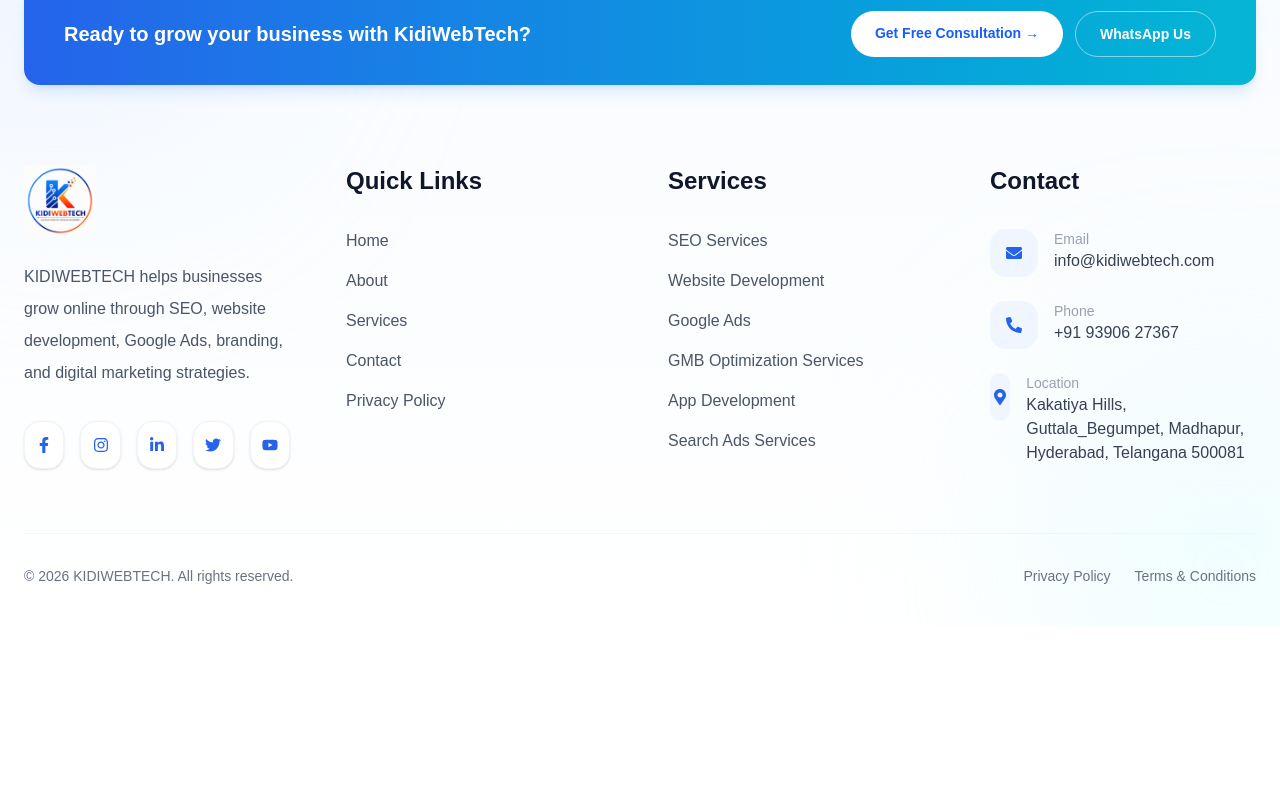
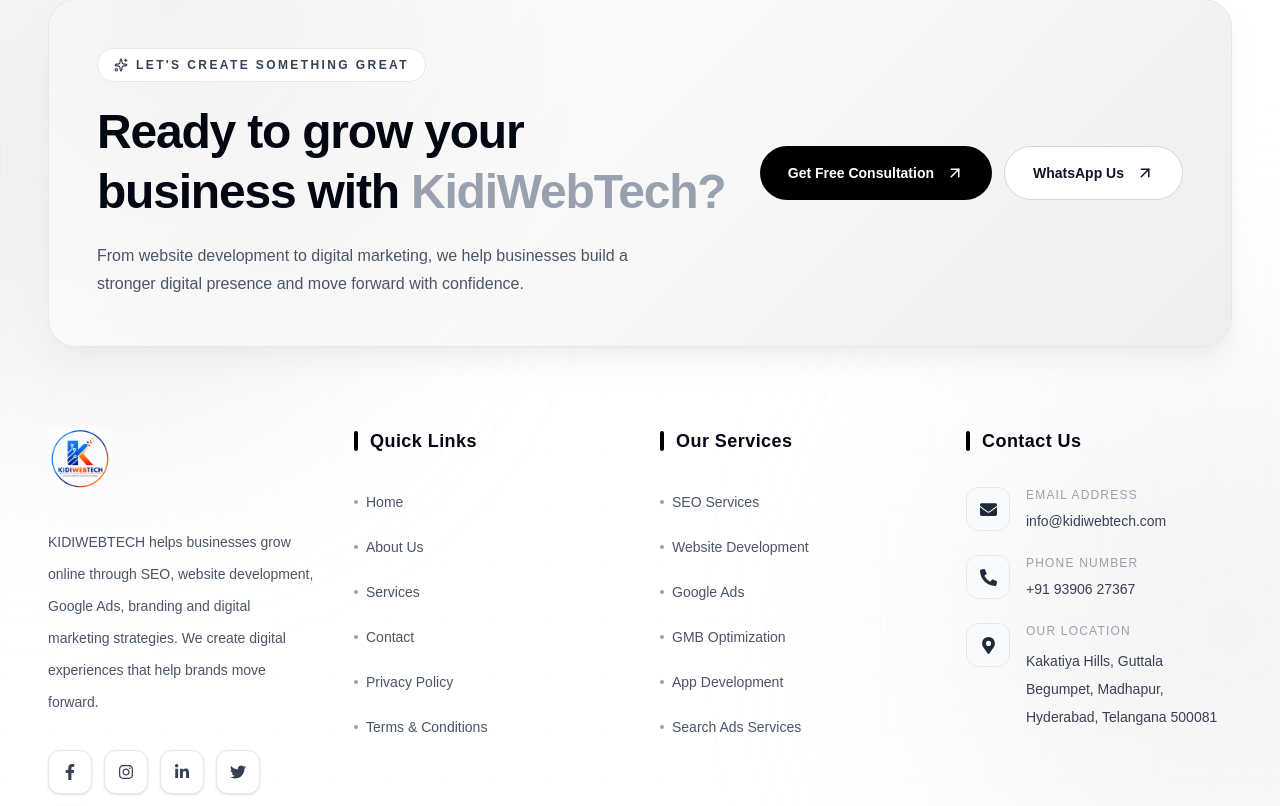
Before and after one commit to saikiranyalavarthi/kidi-web-tech, a Next.js app: page /corporate-training in a window 1280 px wide. Shown: the part 7033-7839 px from the top of the page. Before the commit the page ends 7659 px from the top, so only its background shows below. Built offline with nearby package versions, Linux system fonts and the light colour scheme.

Commit message:
kidiwebtech chnages

```diff
--- a/src/app/Components/Herosection.jsx
+++ b/src/app/Components/Herosection.jsx
@@ -90,7 +90,7 @@ export default function HeroSection() {
             </Link>
 
             <Link
-              href="/portfolio"
+              href="/projects"
               className="inline-flex items-center gap-3 rounded-xl border border-gray-300 bg-white px-7 py-4 font-semibold text-gray-900 shadow-sm transition-all duration-300 hover:-translate-y-1 hover:border-blue-400 hover:text-blue-600"
             >
               Explore Our Work
--- a/src/app/Footer/Footer.jsx
+++ b/src/app/Footer/Footer.jsx
@@ -1,303 +1,292 @@
 "use client";
 
 import Link from "next/link";
-
 import {
   FaFacebookF,
   FaInstagram,
   FaLinkedinIn,
   FaTwitter,
   FaYoutube,
-  FaWhatsapp,
   FaEnvelope,
   FaPhoneAlt,
   FaMapMarkerAlt,
 } from "react-icons/fa";
+import { ArrowUpRight, Sparkles, MoveUpRight } from "lucide-react";
+import { motion } from "framer-motion";
+
+const quickLinks = [
+  { name: "Home", href: "/" },
+  { name: "About Us", href: "/about" },
+  { name: "Services", href: "/seo-services" },
+  { name: "Contact", href: "/contact" },
+  { name: "Privacy Policy", href: "/privacy-policy" },
+  { name: "Terms & Conditions", href: "/terms-and-conditions" },
+];
 
 const services = [
-  "SEO Services",
-  "Website Development",
-  "Google Ads",
-  "Social Media Marketing",
-  "App Development",
-  "Branding",
+  { name: "SEO Services", href: "/technical-seo-services" },
+  { name: "Website Development", href: "/website-development-services" },
+  { name: "Google Ads", href: "/google-ads-agency" },
+  { name: "GMB Optimization", href: "/gmb-optimization-services" },
+  {
+    name: "App Development",
+    href: "/services/mobile-app-development-hyderabad",
+  },
+  { name: "Search Ads Services", href: "/search-ads-services" },
+];
+
+const socials = [
+  {
+    icon: <FaFacebookF />,
+    name: "Facebook",
+    link: "https://www.facebook.com/profile.php?id=61585391203839",
+  },
+  {
+    icon: <FaInstagram />,
+    name: "Instagram",
+    link: "https://www.instagram.com/kidiwebtech/",
+  },
+  {
+    icon: <FaLinkedinIn />,
+    name: "LinkedIn",
+    link: "https://www.linkedin.com/in/kidi-webtech-a86b8b3a2/",
+  },
+  {
+    icon: <FaTwitter />,
+    name: "X",
+    link: "https://x.com/kidiwebtech",
+  },
+  {
+    icon: <FaYoutube />,
+    name: "YouTube",
+    link: "https://www.youtube.com/@KIDIWEBTECH",
+  },
 ];
 
 export default function Footer() {
   const year = new Date().getFullYear();
 
   return (
-    <footer className="relative overflow-hidden bg-gradient-to-b from-[#f8fbff] to-white border-t border-gray-100">
-      {/* BACKGROUND */}
+    <footer className="kidi-footer relative overflow-hidden border-t border-gray-200 bg-white text-gray-900">
+      {/* ANIMATED BACKGROUND */}
+      <div className="pointer-events-none absolute inset-0 overflow-hidden">
+        <div className="kidi-glow kidi-glow-one absolute -left-40 top-0 h-[450px] w-[450px] rounded-full" />
 
-      <div className="absolute inset-0 overflow-hidden pointer-events-none">
-        <div className="absolute top-[-120px] left-[-120px] w-[350px] h-[350px] bg-blue-100/40 blur-[120px] rounded-full"></div>
+        <div className="kidi-glow kidi-glow-two absolute -right-40 top-[30%] h-[500px] w-[500px] rounded-full" />
 
-        <div className="absolute bottom-[-120px] right-[-120px] w-[350px] h-[350px] bg-cyan-100/40 blur-[120px] rounded-full"></div>
+        <div className="kidi-glow kidi-glow-three absolute bottom-[-200px] left-[35%] h-[450px] w-[450px] rounded-full" />
+
+        <div className="kidi-footer-grid absolute inset-0 opacity-[0.45]" />
       </div>
 
-      <div className="relative max-w-7xl mx-auto px-6 pt-20 pb-10">
+      <div className="relative z-10 mx-auto max-w-[1400px] px-5 pt-16 sm:px-8 lg:px-12 lg:pt-24">
         {/* TOP CTA */}
+        <motion.div
+          initial={{ opacity: 0, y: 30 }}
+          whileInView={{ opacity: 1, y: 0 }}
+          viewport={{ once: true }}
+          transition={{ duration: 0.7 }}
+          className="kidi-footer-cta relative mb-20 overflow-hidden rounded-[28px] border border-gray-200 p-7 shadow-xl shadow-gray-200/50 sm:p-10 lg:p-12"
+        >
+          <div className="kidi-cta-shine pointer-events-none absolute inset-0" />
 
+          <div className="relative z-10 flex flex-col justify-between gap-8 lg:flex-row lg:items-center">
+            <div className="max-w-2xl">
+              <div className="mb-5 inline-flex items-center gap-2 rounded-full border border-gray-200 bg-white px-4 py-2 text-xs font-semibold uppercase tracking-[0.2em] text-gray-700">
+                <Sparkles size={14} />
+                Let's Create Something Great
+              </div>
 
-<div className="mb-20 flex flex-col items-center justify-between gap-5 rounded-2xl bg-gradient-to-r from-[#2563EB] to-[#06B6D4] px-7 py-7 text-white shadow-lg shadow-blue-500/15 sm:flex-row md:px-10">
-
-  <h2 className="text-lg font-bold sm:text-xl">
-    Ready to grow your business with KidiWebTech?
+              <h2 className="text-3xl font-bold leading-tight tracking-tight text-gray-950 sm:text-4xl lg:text-5xl">
+                Ready to grow your business with{" "}
+                <span className="text-gray-400">KidiWebTech?</span>
               </h2>
 
-  <div className="flex shrink-0 flex-wrap gap-3">
+              <p className="mt-5 max-w-xl text-sm leading-7 text-gray-600 sm:text-base">
+                From website development to digital marketing, we help
+                businesses build a stronger digital presence and move forward
+                with confidence.
+              </p>
+            </div>
+
+            <div className="flex shrink-0 flex-col gap-3 sm:flex-row">
               <Link
                 href="/contact"
-      className="rounded-full bg-white px-6 py-3 text-sm font-bold text-blue-600 transition hover:scale-105"
+                className="group inline-flex items-center justify-center gap-3 rounded-full bg-black px-7 py-4 text-sm font-bold text-white transition duration-300 hover:-translate-y-1 hover:bg-gray-800"
               >
-      Get Free Consultation →
+                Get Free Consultation
+                <ArrowUpRight
+                  size={18}
+                  className="transition-transform group-hover:translate-x-1 group-hover:-translate-y-1"
+                />
               </Link>
 
               <a
                 href="https://wa.me/919390627367"
                 target="_blank"
                 rel="noopener noreferrer"
-      className="rounded-full border border-white/50 px-6 py-3 text-sm font-bold text-white transition hover:bg-white/15"
+                className="inline-flex items-center justify-center gap-3 rounded-full border border-gray-300 bg-white px-7 py-4 text-sm font-semibold text-gray-900 transition duration-300 hover:-translate-y-1 hover:bg-gray-100"
               >
                 WhatsApp Us
+                <ArrowUpRight size={18} />
               </a>
             </div>
-
           </div>
-
+        </motion.div>
 
         {/* MAIN GRID */}
-
-        <div className="grid grid-cols-1 md:grid-cols-2 lg:grid-cols-4 gap-14">
+        <div className="grid grid-cols-1 gap-12 border-b border-gray-200 pb-16 sm:grid-cols-2 lg:grid-cols-4 lg:gap-10">
           {/* BRAND */}
-
-          <div>
-            <h3
-              className="
-                text-3xl
-                font-black
-                tracking-tight
-              "
+          <motion.div
+            initial={{ opacity: 0, y: 25 }}
+            whileInView={{ opacity: 1, y: 0 }}
+            viewport={{ once: true }}
+            transition={{ duration: 0.6 }}
           >
-              <div className="flex items-center gap-3">
+            <Link href="/" className="inline-flex items-center">
               <img
                 src="/kidiwebtech-logo.png"
-                  alt="KIDIWEBTECH"
-                  className="w-18 h-18 object-contain"
+                alt="KidiWebTech Logo"
+                className="h-16 w-auto object-contain"
               />
-              </div>
-            </h3>
+            </Link>
 
-            <p
-              className="
-                mt-6
-                text-gray-600
-                leading-8
-              "
-            >
+            <p className="mt-7 max-w-sm text-sm leading-8 text-gray-600">
               KIDIWEBTECH helps businesses grow online through SEO, website
-              development, Google Ads, branding, and digital marketing
-              strategies.
+              development, Google Ads, branding and digital marketing
+              strategies. We create digital experiences that help brands move
+              forward.
             </p>
 
-            {/* SOCIALS */}
-
-            <div className="flex gap-4 mt-8">
-              {[
-                {
-                  icon: <FaFacebookF />,
-                  link: "https://www.facebook.com/profile.php?id=61585391203839",
-                },
-
-                {
-                  icon: <FaInstagram />,
-                  link: "https://www.instagram.com/kidiwebtech/",
-                },
-
-                {
-                  icon: <FaLinkedinIn />,
-                  link: "https://www.linkedin.com/in/kidi-webtech-a86b8b3a2/",
-                },
-
-                {
-                  icon: <FaTwitter />,
-                  link: "https://x.com/kidiwebtech",
-                },
-                {
-                  icon: <FaYoutube />,
-                  link: "https://www.youtube.com/@KIDIWEBTECH",
-                },
-              ].map((item, index) => (
-                <a
-                  key={index}
+            {/* SOCIAL ICONS */}
+            <div className="mt-8 flex flex-wrap gap-3">
+              {socials.map((item, index) => (
+                <motion.a
+                  key={item.name}
                   href={item.link}
                   target="_blank"
                   rel="noopener noreferrer"
-                  className="
-                    w-12 h-12
-                    rounded-2xl
-                    bg-white
-                    border border-gray-100
-                    flex items-center justify-center
-                    text-[#2563EB]
-                    shadow-sm
-                    hover:bg-[#2563EB]
-                    hover:text-white
-                    hover:-translate-y-1
-                    transition duration-300
-                  "
+                  aria-label={item.name}
+                  initial={{ opacity: 0, y: 12 }}
+                  whileInView={{ opacity: 1, y: 0 }}
+                  viewport={{ once: true }}
+                  transition={{ delay: index * 0.08 }}
+                  whileHover={{ y: -6, scale: 1.08 }}
+                  className="flex h-11 w-11 items-center justify-center rounded-xl border border-gray-200 bg-white text-gray-700 shadow-sm transition duration-300 hover:border-black hover:bg-black hover:text-white"
                 >
                   {item.icon}
-                </a>
+                </motion.a>
               ))}
             </div>
-          </div>
-
-          {/* QUICK LINKS */}
+          </motion.div>
 
           {/* QUICK LINKS */}
           <div>
-            <h3 className="text-2xl font-black text-[#0F172A]">Quick Links</h3>
+            <h3 className="flex items-center gap-3 text-lg font-bold tracking-wide text-gray-950">
+              <span className="h-5 w-1 rounded-full bg-black" />
+              Quick Links
+            </h3>
 
-            <ul className="space-y-4 mt-8">
-              {[
-                { name: "Home", href: "/" },
-                { name: "About", href: "/about" },
-                { name: "Services", href: "/seo-services" },
-                { name: "Contact", href: "/contact" },
-                { name: "Privacy Policy", href: "/privacy-policy" },
-              ].map((item) => (
+            <ul className="mt-8 space-y-5">
+              {quickLinks.map((item) => (
                 <li key={item.name}>
                   <Link
                     href={item.href}
-                    className="text-gray-600 hover:text-[#2563EB] transition duration-300"
+                    className="group inline-flex items-center gap-2 text-sm text-gray-600 transition duration-300 hover:translate-x-1 hover:text-black"
                   >
+                    <span className="h-1 w-1 rounded-full bg-gray-400 transition group-hover:bg-black" />
                     {item.name}
+                    <ArrowUpRight
+                      size={13}
+                      className="opacity-0 transition group-hover:opacity-100"
+                    />
                   </Link>
                 </li>
               ))}
             </ul>
           </div>
-          {/* SERVICES */}
 
           {/* SERVICES */}
           <div>
-            <h3 className="text-2xl font-black text-[#0F172A]">Services</h3>
+            <h3 className="flex items-center gap-3 text-lg font-bold tracking-wide text-gray-950">
+              <span className="h-5 w-1 rounded-full bg-black" />
+              Our Services
+            </h3>
 
-            <ul className="space-y-4 mt-8">
-              {[
-                {
-                  name: "SEO Services",
-                  href: "/technical-seo-services",
-                },
-                {
-                  name: "Website Development",
-                  href: "/website-development-services",
-                },
-                {
-                  name: "Google Ads",
-                  href: "/google-ads-agency",
-                },
-                {
-                  name: "GMB Optimization Services",
-                  href: "/gmb-optimization-services",
-                },
-                {
-                  name: "App Development",
-                  href: "/services/mobile-app-development-hyderabad",
-                },
-                {
-                  name: "Search Ads Services",
-                  href: "/search-ads-services",
-                },
-              ].map((service) => (
+            <ul className="mt-8 space-y-5">
+              {services.map((service) => (
                 <li key={service.name}>
                   <Link
                     href={service.href}
-                    className="text-gray-600 hover:text-[#2563EB] transition duration-300"
+                    className="group inline-flex items-center gap-2 text-sm text-gray-600 transition duration-300 hover:translate-x-1 hover:text-black"
                   >
+                    <span className="h-1 w-1 rounded-full bg-gray-400 transition group-hover:bg-black" />
                     {service.name}
+                    <ArrowUpRight
+                      size={13}
+                      className="opacity-0 transition group-hover:opacity-100"
+                    />
                   </Link>
                 </li>
               ))}
             </ul>
           </div>
+
           {/* CONTACT */}
+          <div>
+            <h3 className="flex items-center gap-3 text-lg font-bold tracking-wide text-gray-950">
+              <span className="h-5 w-1 rounded-full bg-black" />
+              Contact Us
+            </h3>
 
-          <div>
-            <h3 className="text-2xl font-black text-[#0F172A]">Contact</h3>
-
-            <div className="space-y-6 mt-8">
-              <div className="flex gap-4">
-                <div
-                  className="
-                    w-12 h-12
-                    rounded-2xl
-                    bg-blue-50
-                    flex items-center justify-center
-                    text-[#2563EB]
-                  "
+            <div className="mt-8 space-y-6">
+              <a
+                href="mailto:info@kidiwebtech.com"
+                className="group flex items-start gap-4"
               >
-                  <FaEnvelope />
+                <div className="flex h-11 w-11 shrink-0 items-center justify-center rounded-xl border border-gray-200 bg-gray-50 text-gray-800 transition group-hover:bg-black group-hover:text-white">
+                  <FaEnvelope size={17} />
                 </div>
 
                 <div>
-                  <p className="text-sm text-gray-400">Email</p>
+                  <p className="text-xs font-medium uppercase tracking-widest text-gray-400">
+                    Email Address
+                  </p>
+                  <p className="mt-2 break-all text-sm text-gray-700 transition group-hover:text-black">
+                    info@kidiwebtech.com
+                  </p>
+                </div>
+              </a>
 
               <a
-                    href="mailto:info@kidiwebtech.com"
-                    className="text-gray-700 hover:text-[#2563EB]"
+                href="tel:+919390627367"
+                className="group flex items-start gap-4"
               >
-                    info@kidiwebtech.com
-                  </a>
-                </div>
-              </div>
-
-              <div className="flex gap-4">
-                <div
-                  className="
-                    w-12 h-12
-                    rounded-2xl
-                    bg-blue-50
-                    flex items-center justify-center
-                    text-[#2563EB]
-                  "
-                >
-                  <FaPhoneAlt />
+                <div className="flex h-11 w-11 shrink-0 items-center justify-center rounded-xl border border-gray-200 bg-gray-50 text-gray-800 transition group-hover:bg-black group-hover:text-white">
+                  <FaPhoneAlt size={17} />
                 </div>
 
                 <div>
-                  <p className="text-sm text-gray-400">Phone</p>
+                  <p className="text-xs font-medium uppercase tracking-widest text-gray-400">
+                    Phone Number
+                  </p>
+                  <p className="mt-2 text-sm text-gray-700 transition group-hover:text-black">
+                    +91 93906 27367
+                  </p>
+                </div>
+              </a>
 
-                  <a
-                    href="tel:+919390627367"
-                    className="text-gray-700 hover:text-[#2563EB]"
-                  >
-                    +91 93906 27367
-                  </a>
-                </div>
-              </div>
-
-              <div className="flex gap-4">
-                <div
-                  className="
-                    w-12 h-12
-                    rounded-2xl
-                    bg-blue-50
-                    flex items-center justify-center
-                    text-[#2563EB]
-                  "
-                >
-                  <FaMapMarkerAlt />
+              <div className="flex items-start gap-4">
+                <div className="flex h-11 w-11 shrink-0 items-center justify-center rounded-xl border border-gray-200 bg-gray-50 text-gray-800">
+                  <FaMapMarkerAlt size={17} />
                 </div>
 
                 <div>
-                  <p className="text-sm text-gray-400">Location</p>
-
-                  <p className="text-gray-700">
-                    {" "}
-                    Kakatiya Hills, Guttala_Begumpet, Madhapur, Hyderabad,
+                  <p className="text-xs font-medium uppercase tracking-widest text-gray-400">
+                    Our Location
+                  </p>
+                  <p className="mt-2 text-sm leading-7 text-gray-700">
+                    Kakatiya Hills, Guttala Begumpet, Madhapur, Hyderabad,
                     Telangana 500081
                   </p>
                 </div>
@@ -306,26 +295,66 @@ export default function Footer() {
           </div>
         </div>
 
-        {/* BOTTOM */}
+        {/* LARGE ANIMATED WORDMARK */}
+        <div className="relative mt-12 overflow-hidden py-10 sm:py-14">
+          <div className="pointer-events-none absolute inset-0 flex items-center justify-center">
+            <div className="h-40 w-[80%] rounded-full bg-gray-200/70 blur-[100px]" />
+          </div>
 
-        <div
-          className="
-            mt-16
-            pt-8
-            border-t border-gray-100
-            flex flex-col md:flex-row
-            justify-between items-center
-            gap-4
-          "
+          <motion.div
+            initial={{ opacity: 0, y: 30 }}
+            whileInView={{ opacity: 1, y: 0 }}
+            viewport={{ once: true }}
+            transition={{ duration: 1 }}
+            className="relative"
           >
-          <p className="text-gray-500 text-sm">
-            © {year} KIDIWEBTECH. All rights reserved.
+            <p className="mb-5 text-center text-[10px] font-semibold uppercase tracking-[0.65em] text-gray-400 sm:text-xs">
+              Creative Digital Experiences
             </p>
 
-          <div className="flex gap-6 text-sm text-gray-500">
-            <Link href="/privacy-policy">Privacy Policy</Link>
+            <h2 className="kidi-footer-wordmark select-none whitespace-nowrap text-center text-[clamp(2.6rem,12.2vw,11rem)] font-black leading-none tracking-[-0.09em]">
+              KIDIWEBTECH
+            </h2>
 
-            <Link href="/terms-and-conditions">Terms & Conditions</Link>
+            <div className="mt-7 flex items-center justify-center gap-3">
+              <span className="h-px w-10 bg-gray-300 sm:w-20" />
+              <p className="text-[10px] font-semibold uppercase tracking-[0.4em] text-gray-500 sm:text-xs">
+                Build Better. Grow Faster.
+              </p>
+              <span className="h-px w-10 bg-gray-300 sm:w-20" />
+            </div>
+          </motion.div>
+        </div>
+
+        {/* COPYRIGHT */}
+        <div className="flex flex-col items-center justify-between gap-5 border-t border-gray-200 py-8 text-center md:flex-row md:text-left">
+          <p className="text-xs text-gray-500 sm:text-sm">
+            © {year} <span className="font-bold text-black">KIDIWEBTECH</span>.
+            All rights reserved.
+          </p>
+
+          <div className="flex flex-wrap items-center justify-center gap-6 text-xs text-gray-500 sm:text-sm">
+            <Link
+              href="/privacy-policy"
+              className="transition hover:text-black"
+            >
+              Privacy Policy
+            </Link>
+
+            <Link
+              href="/terms-and-conditions"
+              className="transition hover:text-black"
+            >
+              Terms & Conditions
+            </Link>
+
+            <Link
+              href="/contact"
+              className="inline-flex items-center gap-1 transition hover:text-black"
+            >
+              Let's Talk
+              <MoveUpRight size={13} />
+            </Link>
           </div>
         </div>
       </div>
--- a/src/app/globals.css
+++ b/src/app/globals.css
@@ -219,3 +219,184 @@ body {
     animation: none !important;
   }
 }
+
+/* ==========================================
+   KIDIWEBTECH WHITE PREMIUM FOOTER
+========================================== */
+
+.kidi-footer {
+  isolation: isolate;
+  background: #ffffff;
+}
+
+/* Animated grayscale background lights */
+
+.kidi-glow {
+  filter: blur(110px);
+  opacity: 0.35;
+  animation: kidiGlowMove 12s ease-in-out infinite alternate;
+}
+
+.kidi-glow-one {
+  background: #d4d4d4;
+}
+
+.kidi-glow-two {
+  background: #e5e5e5;
+  animation-delay: 2s;
+}
+
+.kidi-glow-three {
+  background: #f0f0f0;
+  animation-delay: 4s;
+}
+
+@keyframes kidiGlowMove {
+  0% {
+    transform: translate3d(-30px, -20px, 0) scale(0.85);
+    opacity: 0.15;
+  }
+
+  50% {
+    transform: translate3d(45px, 30px, 0) scale(1.15);
+    opacity: 0.4;
+  }
+
+  100% {
+    transform: translate3d(-15px, 55px, 0) scale(1);
+    opacity: 0.2;
+  }
+}
+
+/* Background grid */
+
+.kidi-footer-grid {
+  background-image:
+    linear-gradient(rgba(0, 0, 0, 0.025) 1px, transparent 1px),
+    linear-gradient(90deg, rgba(0, 0, 0, 0.025) 1px, transparent 1px);
+
+  background-size: 55px 55px;
+
+  mask-image: linear-gradient(
+    to bottom,
+    transparent,
+    black 20%,
+    black 80%,
+    transparent
+  );
+}
+
+/* CTA premium white card */
+
+.kidi-footer-cta {
+  background:
+    radial-gradient(circle at 10% 0%, rgba(0, 0, 0, 0.045), transparent 40%),
+    linear-gradient(135deg, #ffffff, #f8f8f8 55%, #eeeeee);
+}
+
+/* CTA animated light */
+
+.kidi-cta-shine::before {
+  content: "";
+  position: absolute;
+  top: -100%;
+  left: -70%;
+  width: 45%;
+  height: 300%;
+  transform: rotate(25deg);
+
+  background: linear-gradient(
+    90deg,
+    transparent,
+    rgba(255, 255, 255, 0.95),
+    transparent
+  );
+
+  animation: kidiCtaShine 8s ease-in-out infinite;
+}
+
+@keyframes kidiCtaShine {
+  0% {
+    left: -70%;
+  }
+
+  45%,
+  100% {
+    left: 140%;
+  }
+}
+
+/* Large KIDIWEBTECH gradient text */
+
+.kidi-footer-wordmark {
+  font-family: inherit;
+
+  background-image: linear-gradient(
+    110deg,
+    #111111 0%,
+    #555555 15%,
+    #c5c5c5 30%,
+    #ffffff 43%,
+    #777777 55%,
+    #111111 70%,
+    #555555 85%,
+    #111111 100%
+  );
+
+  background-size: 250% auto;
+  background-position: 100% center;
+
+  background-clip: text;
+  -webkit-background-clip: text;
+  -webkit-text-fill-color: transparent;
+
+  animation: kidiWordmarkShine 7s linear infinite;
+
+  transition: letter-spacing 0.5s ease;
+}
+
+.kidi-footer-wordmark:hover {
+  letter-spacing: -0.065em;
+}
+
+@keyframes kidiWordmarkShine {
+  from {
+    background-position: 100% center;
+  }
+
+  to {
+    background-position: -150% center;
+  }
+}
+
+/* Mobile responsive */
+
+@media (max-width: 640px) {
+  .kidi-glow {
+    filter: blur(80px);
+  }
+
+  .kidi-footer-grid {
+    background-size: 35px 35px;
+  }
+
+  .kidi-footer-wordmark {
+    letter-spacing: -0.085em;
+  }
+}
+
+/* Reduced motion accessibility */
+
+@media (prefers-reduced-motion: reduce) {
+  .kidi-glow,
+  .kidi-cta-shine::before,
+  .kidi-footer-wordmark {
+    animation: none !important;
+  }
+
+  .kidi-footer *,
+  .kidi-footer *::before,
+  .kidi-footer *::after {
+    transition-duration: 0.01ms !important;
+  }
+}
```
Lines whose indentation alone changed are shown as unchanged.
